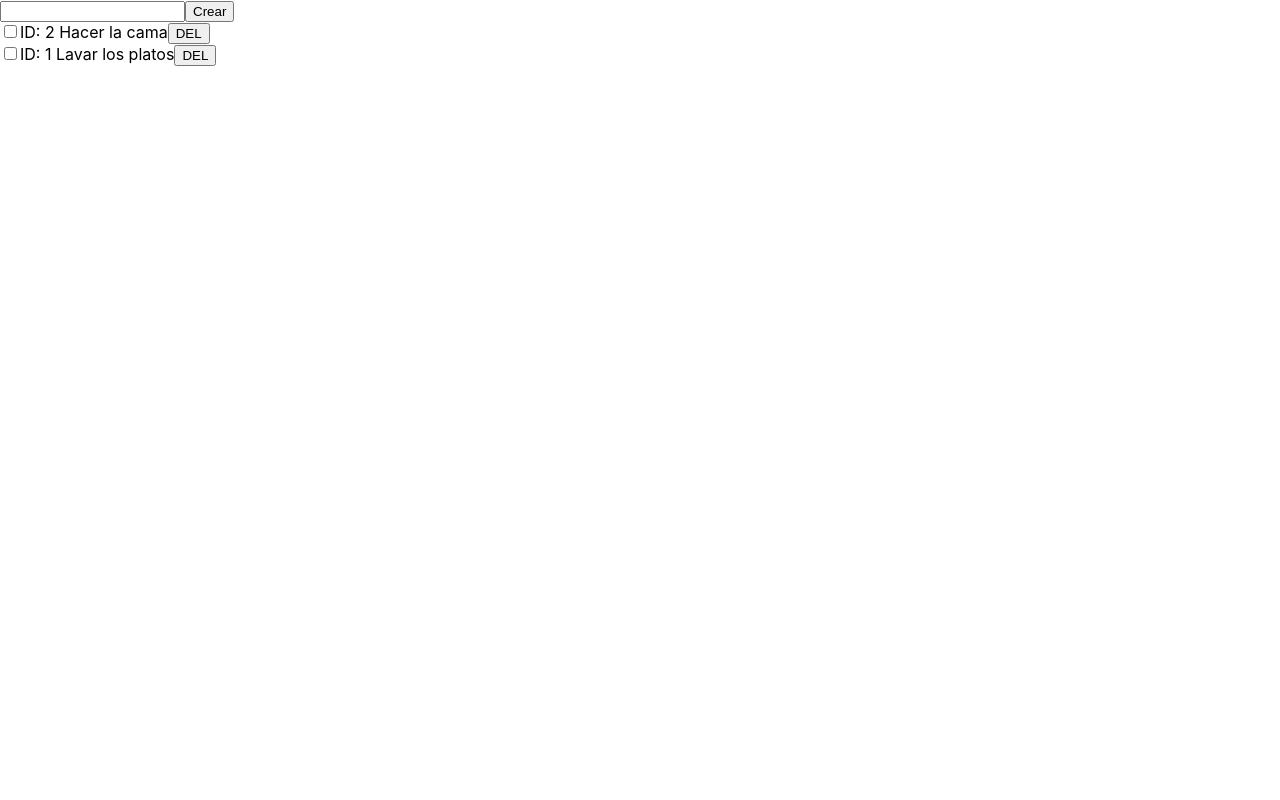
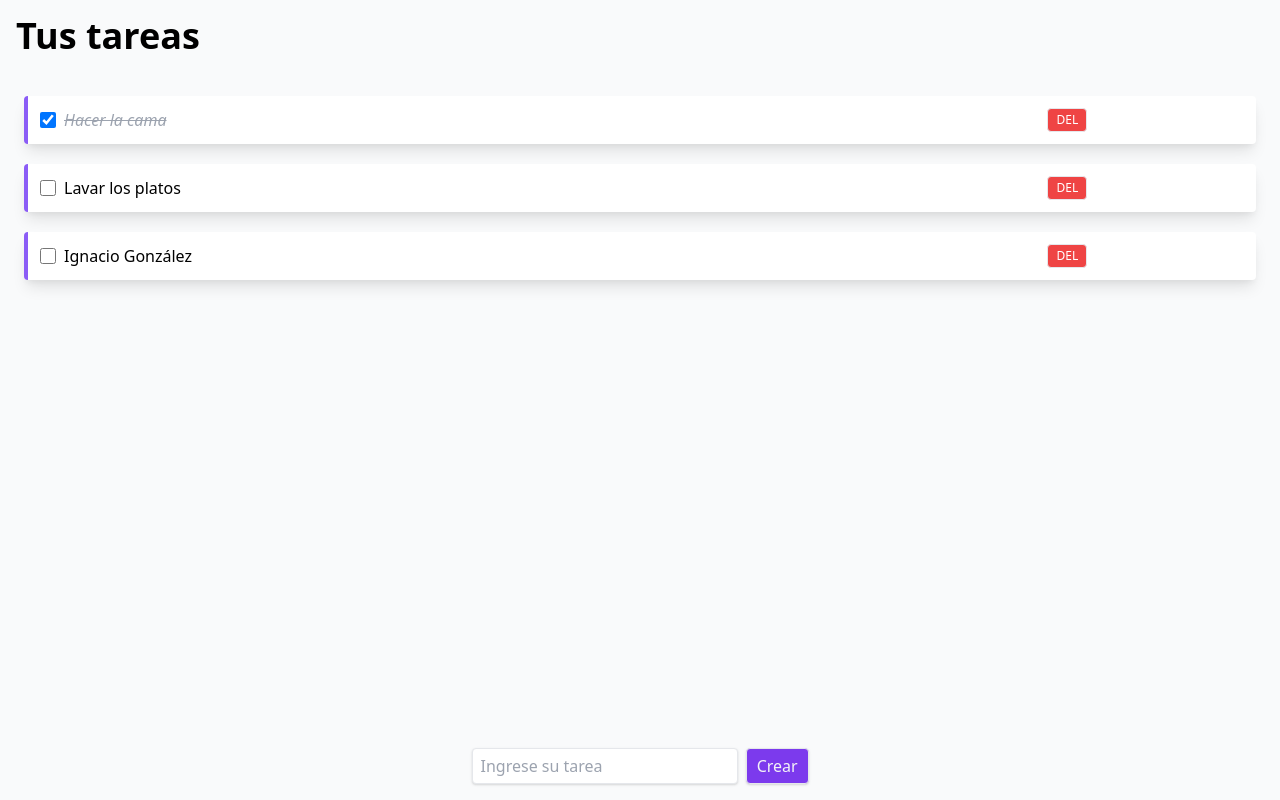
Before and after one commit to pablovrl/react-todo-app, a React (Create React App) app: page / in a window 1280 px wide. Built offline with nearby package versions, Linux system fonts and the light colour scheme.

Commit message:
se creó el front para dispositivos móviles

```diff
--- /dev/null
+++ b/craco.config.js
@@ -0,0 +1,10 @@
+module.exports = {
+    style: {
+      postcss: {
+        plugins: [
+          require('tailwindcss'),
+          require('autoprefixer'),
+        ],
+      },
+    },
+  }
--- a/src/App.js
+++ b/src/App.js
@@ -1,43 +1,71 @@
 import { useState } from "react";
 import Form from "./components/Form";
 import TodoList from "./components/TodoList";
+import ReactModal from "react-modal";
+
 function App() {
-
   const [todos, setTodos] = useState([
     {
-      id: 2,
-      tarea: "Hacer la cama"
+      id: 1,
+      tarea: "Hacer la cama",
+      terminado: true,
     },
     {
-      id: 1,
-      tarea: "Lavar los platos"
-    }
-  ])
+      id: 2,
+      tarea: "Lavar los platos",
+      terminado: false,
+    },
+    {
+      id: 3,
+      tarea: "Ignacio González",
+      terminado: false,
+    },
+  ]);
 
   const handleAddClick = (tarea) => {
     let id = 1;
-    if(todos.length !== 0) {
-      id = todos[0].id + 1;
+    if (todos.length !== 0) {
+      id = todos[todos.length - 1].id + 1;
     }
 
     const newTodo = {
       id: id,
-      tarea: tarea
-    }
+      tarea: tarea,
+      terminado: false,
+    };
 
-    setTodos([newTodo, ...todos])
-  }
+    setTodos([...todos, newTodo]);
+  };
 
   const handleDelClick = (id) => {
-    setTodos(todos.filter(todo => todo.id !== id))
-  }
+    setTodos(todos.filter((todo) => todo.id !== id));
+  };
+
+  const handleCheck = (id) => {
+    setTodos(todos.map(todo => {
+      if(todo.id === id){
+        return {...todo, terminado: !todo.terminado}
+      } else { return {...todo}}
+    }));
+  };
 
   return (
-    <div>
-      <Form handleAddClick={handleAddClick}/>
-      <TodoList todos={todos} handleDelClick={handleDelClick}/>
+    <div className="bg-gray-50 h-screen flex flex-col">
+      <div className="h-18">
+        <h1 className="text-4xl p-4 font-semibold text-black">Tus tareas</h1>
+      </div>
+      <div className=" flex-1 overflow-y-scroll">
+        <TodoList
+          todos={todos}
+          handleDelClick={handleDelClick}
+          handleCheck={handleCheck}
+        />
+      </div>
+      <div className=" flex justify-center">
+        <Form handleAddClick={handleAddClick} />
+      </div>
     </div>
-  )
+  );
 }
 
 export default App;
--- a/src/components/Form.js
+++ b/src/components/Form.js
@@ -1,18 +1,31 @@
-import React from 'react'
-import { useState } from 'react/cjs/react.development'
+import React from "react";
+import { useState } from "react/cjs/react.development";
 
 export default function Form(props) {
+  const [tarea, setTarea] = useState("");
 
-    const [tarea, setTarea] = useState("")
+  const handleChange = (evt) => {
+    setTarea(evt.target.value);
+  };
 
-    const handleChange = evt => {
-        setTarea(evt.target.value)
-    }
-
-    return (
-        <div>
-            <input value={tarea} onChange={handleChange}/>
-            <button onClick={() => {props.handleAddClick(tarea); setTarea("")}}>Crear</button>
-        </div>
-    )
+  return (
+      <form
+        onSubmit={e => {
+          e.preventDefault();
+          props.handleAddClick(tarea);
+          setTarea("");
+        }}
+        className="flex flex-row m-4 items-center justify-between "
+      >
+        <input
+          className="shadow border rounded h-9 w-full p-2 focus:ring focus:outline-none focus:ring-purple-500"
+          value={tarea}
+          onChange={handleChange}
+          placeholder="Ingrese su tarea"
+        />
+        <button className="border ml-2 h-9 w-20 rounded shadow bg-purple-600 text-gray-100">
+          Crear
+        </button>
+      </form>
+  );
 }
--- a/src/components/Todo.js
+++ b/src/components/Todo.js
@@ -1,11 +1,20 @@
-import React from 'react'
+import React from "react";
 
 export default function Todo(props) {
-    return (
-        <div>
-            <input type="checkbox"/>
-            <span>ID: {props.id} {props.tarea}</span>
-            <button onClick={() => props.handleDelClick(props.id)}>DEL</button>
-        </div>
-    )
+  return (
+    <div className="flex m-5 bg-white p-3 rounded shadow-lg items-center border-l-4 border-purple-500">
+      <div className="mr-2 items-center flex">
+        <input className="w-4 h-4" type="checkbox" defaultChecked={props.terminado} onClick={() => props.handleCheck(props.id)}/>
+      </div>
+      <div className="grid grid-cols-12 w-full items-center">
+        <p className={`col-start-1 col-end-8 overflow-ellipsis overflow-hidden ${props.terminado ? "line-through text-gray-400 italic": "text-black"}`}>{props.tarea}</p>
+        <button
+          className="col-start-11 bg-red-500 rounded text-xs border h-6 w-10 text-white"
+          onClick={() => props.handleDelClick(props.id)}
+        >
+          DEL
+        </button>
+      </div>
+    </div>
+  );
 }
--- a/src/components/TodoList.js
+++ b/src/components/TodoList.js
@@ -6,9 +6,11 @@ export default function TodoList(props) {
       key={todo.id}
       id={todo.id}
       tarea={todo.tarea}
+      terminado={todo.terminado}
       handleDelClick={props.handleDelClick}
+      handleCheck={props.handleCheck}
     />
   ));
 
-  return <div>{todosComponents}</div>;
+  return <div className="p-1">{todosComponents}</div>;
 }
--- a/src/index.css
+++ b/src/index.css
@@ -1,13 +1,3 @@
-body {
-  margin: 0;
-  font-family: -apple-system, BlinkMacSystemFont, 'Segoe UI', 'Roboto', 'Oxygen',
-    'Ubuntu', 'Cantarell', 'Fira Sans', 'Droid Sans', 'Helvetica Neue',
-    sans-serif;
-  -webkit-font-smoothing: antialiased;
-  -moz-osx-font-smoothing: grayscale;
-}
-
-code {
-  font-family: source-code-pro, Menlo, Monaco, Consolas, 'Courier New',
-    monospace;
-}
+@tailwind base;
+@tailwind components;
+@tailwind utilities;
--- /dev/null
+++ b/tailwind.config.js
@@ -0,0 +1,11 @@
+module.exports = {
+  purge: ['./src/**/*.{js,jsx,ts,tsx}', './public/index.html'],
+  darkMode: false, // or 'media' or 'class'
+  theme: {
+    extend: {},
+  },
+  variants: {
+    extend: {},
+  },
+  plugins: [],
+}
```
Also changed, not shown: package.json (+10 -3 lines), 1 other file (tests, documents, lock files or other folders).
